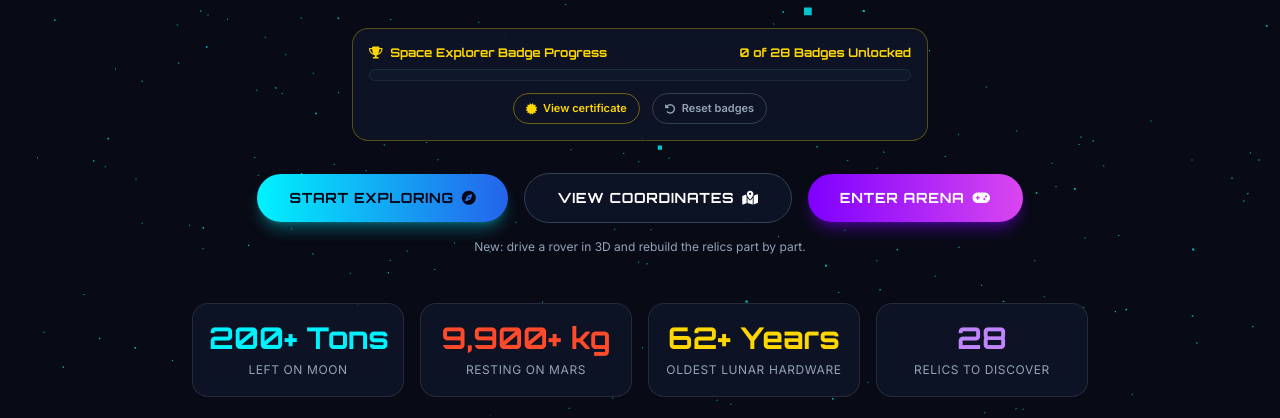
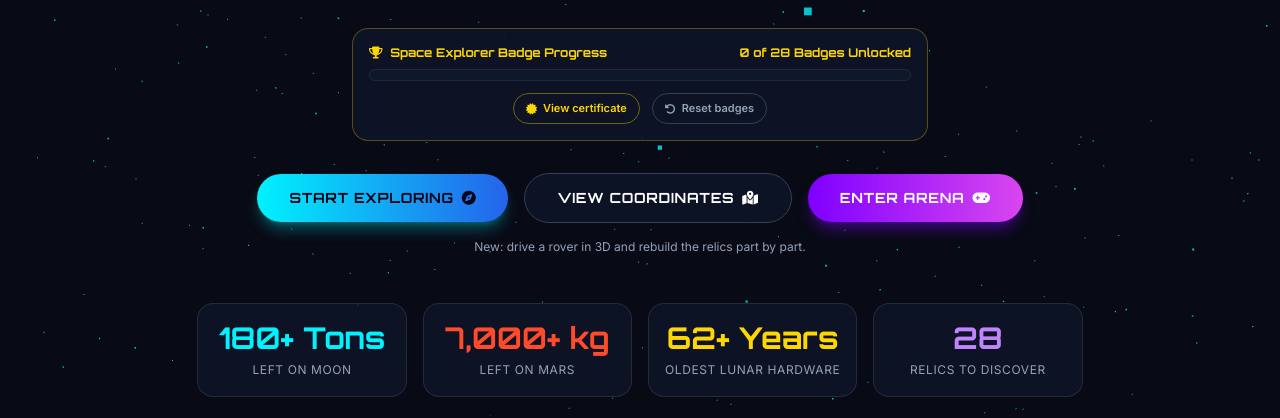
Before and after one commit to DAGMON-Z/lunarchive, a plain HTML site: page index.html in a window 1280 px wide. Shown: the part 384-802 px from the top of the page. Drawn offline with nearby package versions, Linux system fonts and the light colour scheme; animation ran at ten frames a second.

Commit message:
Apply the source-checked corrections and fix the README clone address
Retroreflector years, Apollo 11 camera, Opportunity's last message,
Viking 1 lifetime, Apollo 17 valley wording, and the Moon and Mars
mass figures on the front page.

```diff
--- a/index.html
+++ b/index.html
@@ -126,12 +126,12 @@
         <!-- Quick Stats Counter -->
         <div class="grid grid-cols-2 md:grid-cols-4 gap-4 mt-12 max-w-4xl mx-auto">
             <div class="glass-card p-4 rounded-2xl text-center">
-                <span data-i18n="statTons" class="block font-orbitron text-2xl md:text-3xl font-bold text-neonCyan whitespace-nowrap">200+ Tons</span>
+                <span data-i18n="statTons" class="block font-orbitron text-2xl md:text-3xl font-bold text-neonCyan whitespace-nowrap">180+ Tons</span>
                 <span data-i18n="leftOnMoon" class="text-xs text-slate-400 uppercase tracking-wider">Left on Moon</span>
             </div>
             <div class="glass-card p-4 rounded-2xl">
-                <span data-i18n="statKg" class="block font-orbitron text-2xl md:text-3xl font-bold text-marsRed">9,900+ kg</span>
-                <span data-i18n="restingOnMars" class="text-xs text-slate-400 uppercase tracking-wider">Resting on Mars</span>
+                <span data-i18n="statKg" class="block font-orbitron text-2xl md:text-3xl font-bold text-marsRed">7,000+ kg</span>
+                <span data-i18n="restingOnMars" class="text-xs text-slate-400 uppercase tracking-wider">Left on Mars</span>
             </div>
             <div class="glass-card p-4 rounded-2xl">
                 <span data-i18n="statYears" class="block font-orbitron text-2xl md:text-3xl font-bold text-starGold">62+ Years</span>
--- a/js/app.js
+++ b/js/app.js
@@ -15,7 +15,7 @@ const RELICS_DATA = [
         shortDesc: 'The bottom half of the lunar module that carried Neil Armstrong and Buzz Aldrin to humanity\'s first moonwalk.',
         story: 'On July 20, 1969, the Eagle landed gently in the gray dust of the Moon. When Armstrong and Aldrin were ready to fly home, they blasted off using the TOP half of their lander, leaving this four-legged gold-wrapped launchpad behind. Attached to one of its legs is a small plaque that reads: "We came in peace for all mankind."',
         science: 'Tested structural landing gear on soft lunar regolith and proved humans could perform precision landings on another celestial world.',
-        fact: 'It still holds a video camera that broadcasted the live moonwalk to 600 million people on Earth!',
+        fact: 'The TV camera that showed the first moonwalk to about 600 million people on Earth is still on the Moon, standing near it!',
         abandoned: 'The Eagle was built in two parts on purpose. The bottom half had the landing legs, the big landing engine, and the fuel needed to land, and it also worked as a launch pad. When the astronauts were ready to go home, only the small top half lifted off. Carrying the heavy bottom half back up would have needed a lot more rocket fuel, so it was left behind on purpose.',
         lat: 44,
         lng: 54,
@@ -107,7 +107,7 @@ const RELICS_DATA = [
         color: 'moonSilver',
         shortDesc: 'The descent stage that brought John Young and Charles Duke to the lunar highlands.',
         story: 'Orion landed at the highest elevation of any Apollo mission. Astronauts used its base as a research station while collecting ancient lunar crustal rocks from Cayley Plains.',
-        science: 'Proved that the lunar highlands were formed by impact debris rather than ancient volcanic eruptions.',
+        science: 'Showed that the lunar highlands were formed by impact debris rather than ancient volcanic eruptions.',
         fact: 'Astronaut Charlie Duke left a framed photograph of his family on the lunar dust near Orion.',
         abandoned: 'Orion was designed to be used only once. After John Young and Charles Duke finished their three days on the Moon, only the small top cabin blasted off to meet the mothership Casper in orbit. The bottom half stayed behind because the little top engine could never have lifted it, and nobody needed it anymore.',
         lat: 54,
@@ -128,7 +128,7 @@ const RELICS_DATA = [
         icon: 'fa-monument',
         color: 'moonSilver',
         shortDesc: 'The landing base for the final human crew to walk on the Moon in the 20th century.',
-        story: 'Challenger landed in a narrow valley deeper than Earth\'s Grand Canyon. Astronaut Eugene Cernan and scientist-astronaut Harrison Schmitt spent over 3 days exploring mountains and volcanic valley floors before flying home.',
+        story: 'Challenger landed in a narrow valley between mountains that rise higher than Earth\'s Grand Canyon is deep. Astronaut Eugene Cernan and scientist-astronaut Harrison Schmitt spent over 3 days exploring mountains and volcanic valley floors before flying home.',
         science: 'Gathered orange volcanic glass beads and collected the heaviest single haul of lunar samples in history (110 kg).',
         fact: 'Eugene Cernan carved his daughter\'s initials "TDC" into the lunar soil before climbing aboard to leave!',
         abandoned: 'Challenger stayed behind for the same reason as the other landers: its small top cabin could only lift itself. And because Apollo 17 was the last Moon landing of the program, the missions planned after it (Apollo 18, 19 and 20) were cancelled because of budget cuts. So nobody ever came back.',
@@ -194,7 +194,7 @@ const RELICS_DATA = [
         name: 'Lunar Laser Ranging Retroreflectors',
         target: 'Moon',
         location: 'Apollo 11, 14, 15 Sites',
-        year: '1969 - 1972',
+        year: '1969 - 1971',
         status: 'Active Optical Targets',
         icon: 'fa-lightbulb',
         color: 'moonSilver',
@@ -358,7 +358,7 @@ const RELICS_DATA = [
         icon: 'fa-robot',
         color: 'marsRed',
         shortDesc: 'The brave golf-cart-sized rover that was built to last 90 days but explored Mars for over 14 epic years!',
-        story: 'Oppy bounced onto Mars inside giant airbags and embarked on an unbelievable 28-mile journey! It climbed craters, survived dust storms, and sent back thousands of incredible photos. In 2018, a giant planet-wide dust storm covered its solar panels. Its final transmission home was: "My battery is low and it\'s getting dark."',
+        story: 'Oppy bounced onto Mars inside giant airbags and embarked on an unbelievable 28-mile journey! It climbed craters, survived dust storms, and sent back thousands of incredible photos. In 2018, a giant planet-wide dust storm covered its solar panels. Its last message showed that its battery was low and the sky had gone dark with dust. People on Earth put it into words: "My battery is low and it\'s getting dark."',
         science: 'Discovered clear geological evidence that liquid water once flowed freely across the surface of ancient Mars.',
         fact: 'Oppy set the all-time off-world driving record, traveling further than a full marathon (28.06 miles)!',
         abandoned: 'In June 2018 a giant dust storm covered Mars and blocked the sunlight Opportunity used for power. Its solar panels couldn\'t make electricity and it fell silent. NASA sent more than 1,000 commands to wake it, but nothing answered, so the mission was declared over in February 2019. No person or robot could reach it to brush the dust off.',
@@ -552,7 +552,7 @@ const RELICS_DATA = [
         story: 'Viking 2 touched down in Utopia Planitia in September 1976. Its cameras captured frost coating the red rock landscape during the cold Martian winter before its batteries eventually died in 1980.',
         science: 'Analyzed surface soil chemistry and tracked seasonal atmospheric pressure changes caused by frozen polar caps.',
         fact: 'It photographed water ice frost forming on the rocks around the lander during winter!',
-        abandoned: 'Viking 2 lasted more than three years, much longer than the 90 days planned. In April 1980 its batteries failed and it fell silent, and nobody could repair a machine millions of miles away. Its twin, Viking 1, kept working for two more years.',
+        abandoned: 'Viking 2 lasted more than three years, much longer than the 90 days planned. In April 1980 its batteries failed and it fell silent, and nobody could repair a machine millions of miles away. Its twin, Viking 1, kept working for about two and a half more years.',
         lat: 33,
         lng: 61,
         quiz: {
--- a/js/translations.js
+++ b/js/translations.js
@@ -16,12 +16,12 @@ const TRANSLATIONS = {
         enterArena: 'Enter Arena',
         arenaHint: 'New: drive a rover in 3D and rebuild the relics part by part.',
         viewCoordinates: 'View Coordinates',
-        statTons: '200+ Tons',
-        statKg: '9,900+ kg',
+        statTons: '180+ Tons',
+        statKg: '7,000+ kg',
         statYears: '62+ Years',
         statPercent: '28',
         leftOnMoon: 'Left on Moon',
-        restingOnMars: 'Resting on Mars',
+        restingOnMars: 'Left on Mars',
         oldestHardware: 'Oldest Lunar Hardware',
         NasaOpenData: 'Relics to Discover',
         relicVault: 'Relic Vault',
@@ -116,12 +116,12 @@ const TRANSLATIONS = {
         enterArena: 'ادخل الساحة',
         arenaHint: 'جديد: قُد مركبة ثلاثية الأبعاد وأعد بناء الآثار قطعة قطعة.',
         viewCoordinates: 'عرض الإحداثيات',
-        statTons: '+٢٠٠ طن',
-        statKg: '+٩,٩٠٠ كجم',
+        statTons: '+١٨٠ طن',
+        statKg: '+٧,٠٠٠ كجم',
         statYears: '+٦٢ عاماً',
         statPercent: '٢٨',
         leftOnMoon: 'متروكة على القمر',
-        restingOnMars: 'مستقرة على المريخ',
+        restingOnMars: 'متروكة على المريخ',
         oldestHardware: 'أقدم معدات قمرية',
         NasaOpenData: 'أثراً لتكتشفه',
         relicVault: 'خزانة المعالم التاريخية',
@@ -211,7 +211,7 @@ const RELICS_TRANSLATIONS_AR = {
         shortDesc: 'النصف السفلي من المركبة القمرية التي حملت نيل أرمسترونج وبوز ألدرين في أول سير على سطح القمر.',
         story: 'في 20 يوليو 1969، هبطت "إيجل" بلطف على الغبار الرمادي للقمر. وعندما استعد أرمسترونج وألدرين للعودة، انطلقا بالنصف العلوي، تاركين هذه المنصة المغطاة بالذهب خلفهما. وعلى إحدى أرجلها لوحة صغيرة مكتوب عليها: "جئنا بسلام من أجل البشرية جمعاء".',
         science: 'اختبرت معدات الهبوط الهيكلية على تربة القمر وأثبتت قدرة البشر على الهبوط الدقيق على عالم سماوي آخر.',
-        fact: 'ما زالت تحوي كاميرا فيديو بثّت أول خطوات على القمر مباشرة إلى 600 مليون شخص على الأرض!',
+        fact: 'كاميرا التلفزيون التي نقلت أول خطوات على القمر إلى نحو 600 مليون شخص على الأرض ما زالت على القمر، واقفة بالقرب منها!',
         abandoned: 'صُنعت المركبة إيجل من جزأين عن قصد. كان النصف السفلي يحمل أرجل الهبوط ومحرك الهبوط الكبير ووقود الهبوط، وعمل أيضاً كمنصة إطلاق. وعندما حان وقت العودة إلى الوطن، انطلق النصف العلوي الصغير وحده. ولو حملوا النصف السفلي الثقيل إلى الأعلى لاحتاجوا إلى وقود أكثر بكثير، فتُرك خلفهم عن قصد.',
         quiz: {
             question: "ما هو المكتوب على اللوحة المرفقة برجل المركبة إيجل؟",
@@ -275,7 +275,7 @@ const RELICS_TRANSLATIONS_AR = {
         year: '١٩٧٢',
         shortDesc: 'منصة الهبوط التي نقلت جون يونج وتشالرز ديوك إلى مرتفعات القمر.',
         story: 'هبطت أوريون في أعلى ارتفاع بين جميع مهمات أبوللو. واستخدم الرواد قاعدتها كمحطة بحث أثناء جمع الصخور القمرية القديمة.',
-        science: 'أثبتت أن مرتفعات القمر تشكلت من حطام الاصطدامات بدلاً من الثوران البركاني القديم.',
+        science: 'بيّنت أن مرتفعات القمر تشكلت من حطام الاصطدامات بدلاً من الثوران البركاني القديم.',
         fact: 'ترك رائد الفضاء تشارلي ديوك صورة عائلية مؤطرة على غبار القمر بالقرب من أوريون.',
         abandoned: 'صُممت أوريون لتُستخدم مرة واحدة فقط. فبعد أن أنهى جون يونغ وتشارلز ديوك أيامهما الثلاثة على القمر، انطلقت المقصورة العلوية الصغيرة وحدها للقاء المركبة الأم كاسبر في المدار. وبقي النصف السفلي لأن المحرك العلوي الصغير لم يكن ليتمكن من رفعه، ولم يعد أحد بحاجة إليه.',
         quiz: {
@@ -289,7 +289,7 @@ const RELICS_TRANSLATIONS_AR = {
         status: 'القاعدة الأخيرة لأبوللو',
         year: '١٩٧٢',
         shortDesc: 'قاعدة الهبوط لآخر طاقم بشري مشى على سطح القمر في القرن العشرين.',
-        story: 'هبطت تشالنجر في وادٍ أعمق من الأخدود العظيم على الأرض. وقضى يوجين سيرنان وهاريسون شميت أكثر من 3 أيام في استكشاف الجبال والأودية قبل العودة.',
+        story: 'هبطت تشالنجر في وادٍ ضيق بين جبال ارتفاعها أكبر من عمق الأخدود العظيم على الأرض. وقضى يوجين سيرنان وهاريسون شميت أكثر من 3 أيام في استكشاف الجبال والأودية قبل العودة.',
         science: 'جمعت خرزات زجاجية بركانية برتقالية وأكبر حمولة صخور قمرية في التاريخ (110 كجم).',
         fact: 'حفر يوجين سيرنان الأحرف الأولى من اسم ابنته "TDC" على تربة القمر قبل المغادرة!',
         abandoned: 'بقيت تشالنجر على القمر للسبب نفسه الذي بقيت من أجله بقية المركبات: فمقصورتها العلوية الصغيرة لا تستطيع رفع سوى نفسها. ولأن أبوللو 17 كانت آخر هبوط على القمر في البرنامج، أُلغيت المهمات المخطط لها بعدها (أبوللو 18 و19 و20) بسبب تخفيضات الميزانية. لذلك لم يعد أحد إليها أبداً.',
@@ -337,7 +337,7 @@ const RELICS_TRANSLATIONS_AR = {
         name: 'عواكس الليزر القمرية',
         location: 'مواقع أبوللو 11، 14، 15',
         status: 'أهداف بصرية نشطة',
-        year: '١٩٦٩ - ١٩٧٢',
+        year: '١٩٦٩ - ١٩٧١',
         shortDesc: 'مجموعات مرايا تركها رواد أبوللو وما زال العلماء يطلقون عليها أشعة الليزر من الأرض حتى اليوم!',
         story: 'هذه الألواح المصنوعة من منشورات الكوارتز لا تتطلب أي طاقة كهربائية. يطلق العلماء من الأرض أشعة ليزر قوية نحوها عبر التلسكوبات ويحسبون الوقت الذي يستغرقه الضوء للارتداد لقياس مسافة القمر بدقة.',
         science: 'أثبتت أن القمر يبتعد تدريجياً عن الأرض بمعدل 3.8 سنتيمتر في السنة!',
@@ -456,7 +456,7 @@ const RELICS_TRANSLATIONS_AR = {
         status: 'مستكشف مريخي متقاعد',
         year: '٢٠٠٤ - ٢٠١٨',
         shortDesc: 'المركبة الشجاعة بحجم عربة الجولف التي صُممت لتعيش 90 يوماً لكنها استكشفت المريخ لأكثر من 14 عاماً ملحمياً!',
-        story: 'هبطت أوبي على المريخ داخل وسائد هوائية عملاقة وانطلقت في رحلة لا تصدق بطول 28 ميلاً! تسلقت الفوهات وصمدت أمام العواصف الترابية. وفي عام 2018، غطت عاصفة ترابية عالمية ألواحها الشمسية. وكانت آخر رسالة لها: "بطاريتي منخفضة والدنيا تظلم".',
+        story: 'هبطت أوبي على المريخ داخل وسائد هوائية عملاقة وانطلقت في رحلة لا تصدق بطول 28 ميلاً! تسلقت الفوهات وصمدت أمام العواصف الترابية. وفي عام 2018، غطت عاصفة ترابية عالمية ألواحها الشمسية. وأظهرت آخر رسالة لها أن بطاريتها منخفضة وأن السماء أظلمت من الغبار. وعبّر الناس على الأرض عن ذلك بهذه الكلمات: "بطاريتي منخفضة والدنيا تظلم".',
         science: 'اكتشفت أدلة جيولوجية واضحة على أن المياه السائلة كانت تجري بحرية على سطح المريخ القديم.',
         fact: 'حققت أوبي الرقم القياسي العالمي للقيادة خارج الأرض، حيث قطعت مسافة أطول من ماراثون كامل (28.06 ميل)!',
         abandoned: 'في يونيو 2018 غطّت عاصفة غبارية ضخمة المريخ وحجبت ضوء الشمس الذي كانت أوبورتيونيتي تعتمد عليه في الطاقة. فلم تتمكن ألواحها الشمسية من إنتاج الكهرباء وصمتت. وأرسلت ناسا أكثر من 1000 أمر لإيقاظها، لكن لم يُجب أحد، فأُعلنت نهاية المهمة في فبراير 2019. ولم يكن بوسع أي إنسان أو روبوت الوصول إليها لإزالة الغبار.',
@@ -594,7 +594,7 @@ const RELICS_TRANSLATIONS_AR = {
         story: 'هبطت فايكنج 2 في يوتوبيا بلانيتيا في سبتمبر 1976. والتقطت كاميراتها الصقيع وهو يغطي الصخور الحمراء خلال الشتاء القارص قبل أن تتوقف بطارياتها عام 1980.',
         science: 'حللت كيمياء التربة السطحية وتتبعت التغيرات الموسمية في الضغط الجوي الناجمة عن القمم القطبية المتجمدة.',
         fact: 'التقطت صوراً لصقيع جليد الماء وهو يتشكل على الصخور حول المركبة خلال الشتاء!',
-        abandoned: 'استمرت فايكنج 2 أكثر من ثلاث سنوات، أي أطول بكثير من التسعين يوماً المخطط لها. وفي أبريل 1980 فشلت بطارياتها وصمتت، ولم يكن بوسع أحد إصلاح آلة تبعد ملايين الأميال. أما شقيقتها فايكنج 1 فواصلت العمل عامين آخرين.',
+        abandoned: 'استمرت فايكنج 2 أكثر من ثلاث سنوات، أي أطول بكثير من التسعين يوماً المخطط لها. وفي أبريل 1980 فشلت بطارياتها وصمتت، ولم يكن بوسع أحد إصلاح آلة تبعد ملايين الأميال. أما شقيقتها فايكنج 1 فواصلت العمل نحو عامين ونصف آخرين.',
         quiz: {
             question: "ما الظاهرة الجوية التي التقطت فايكنج 2 صوراً لها على صخور المريخ؟",
             options: ["صقيع جليد الماء", "عواصف ثلجية", "تساقط أمطار", "أعاصير"]
```
Also changed, not shown: 1 other file.
